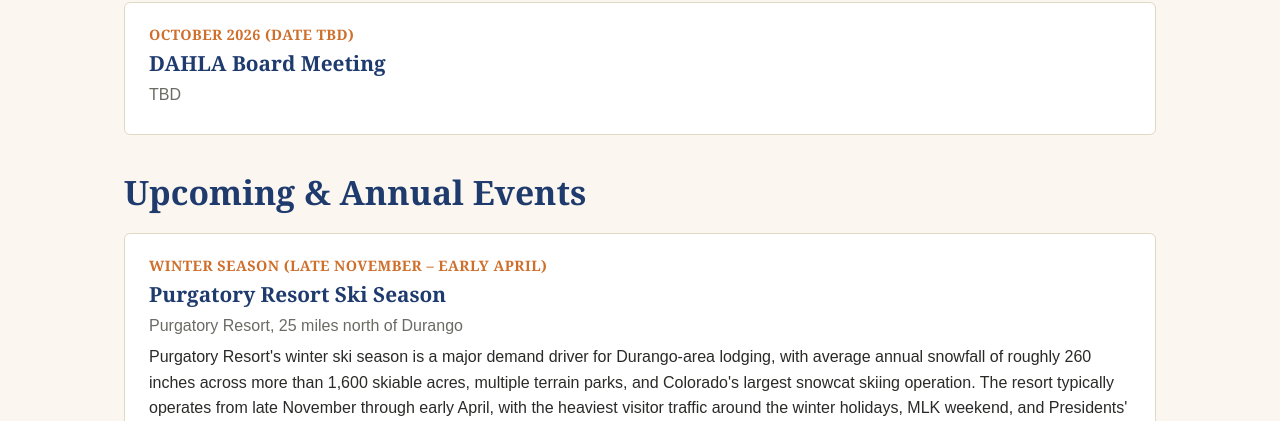
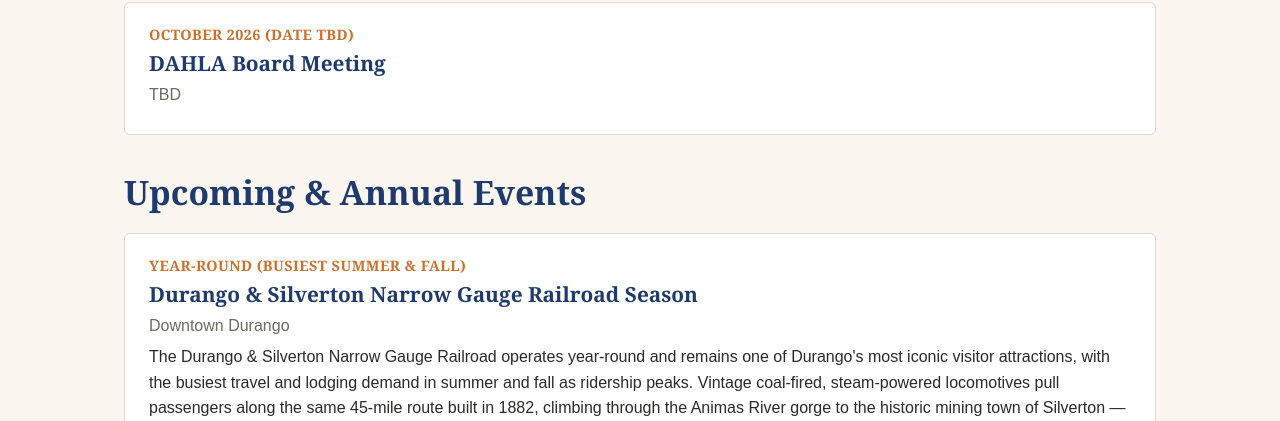
Before and after one commit to bigchze/dahla-site, an Eleventy site: page src/events-page.md in a window 1280 px wide. Shown: the part 531-952 px from the top of the page. Built offline with nearby package versions, Linux system fonts and the light colour scheme; Eleventy itself is replaced by a stand-in of ours; files that its build step writes are made by us from their sources.

Commit message:
Update events-index.njk

```diff
--- a/src/_includes/events-index.njk
+++ b/src/_includes/events-index.njk
@@ -25,7 +25,7 @@
 
     <h2>Upcoming &amp; Annual Events</h2>
     <div class="event-list">
-      {% for event in collections.events | reverse %}
+      {% for event in collections.events %}
         <div class="event-card">
           <span class="event-date">{{ event.data.event_date }}</span>
           <h3><a href="{{ event.url }}">{{ event.data.title }}</a></h3>
```
